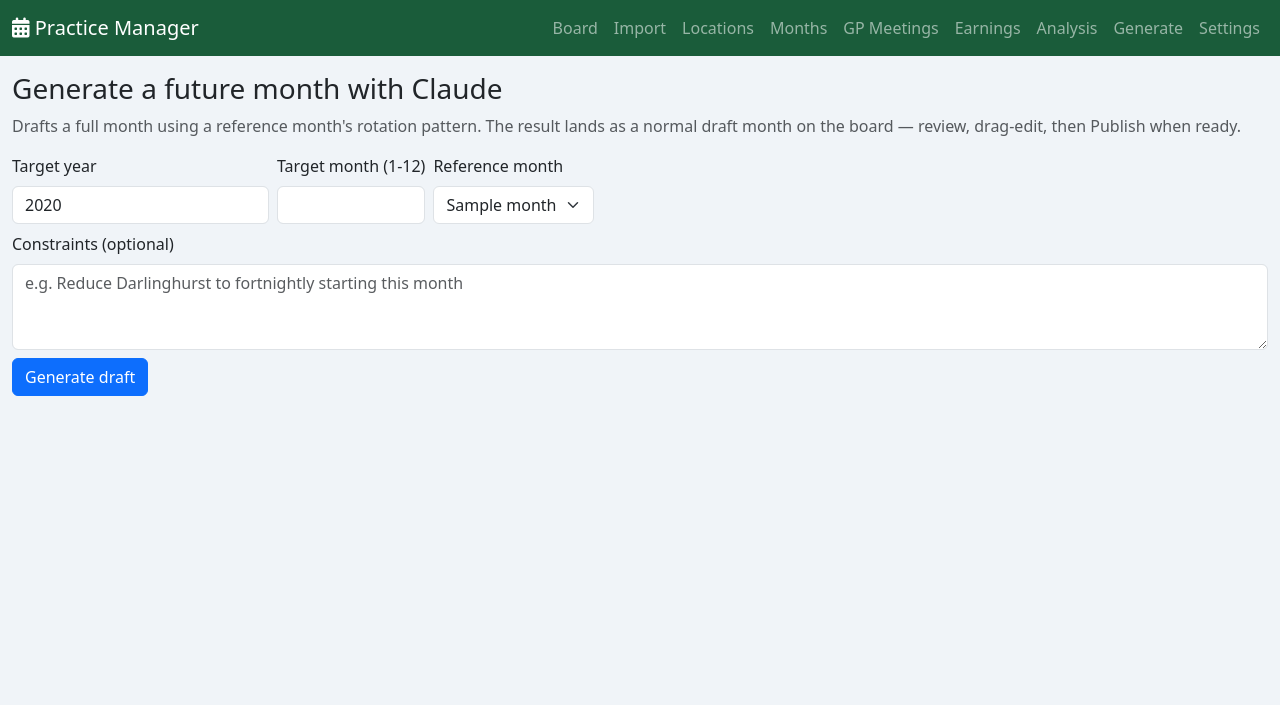
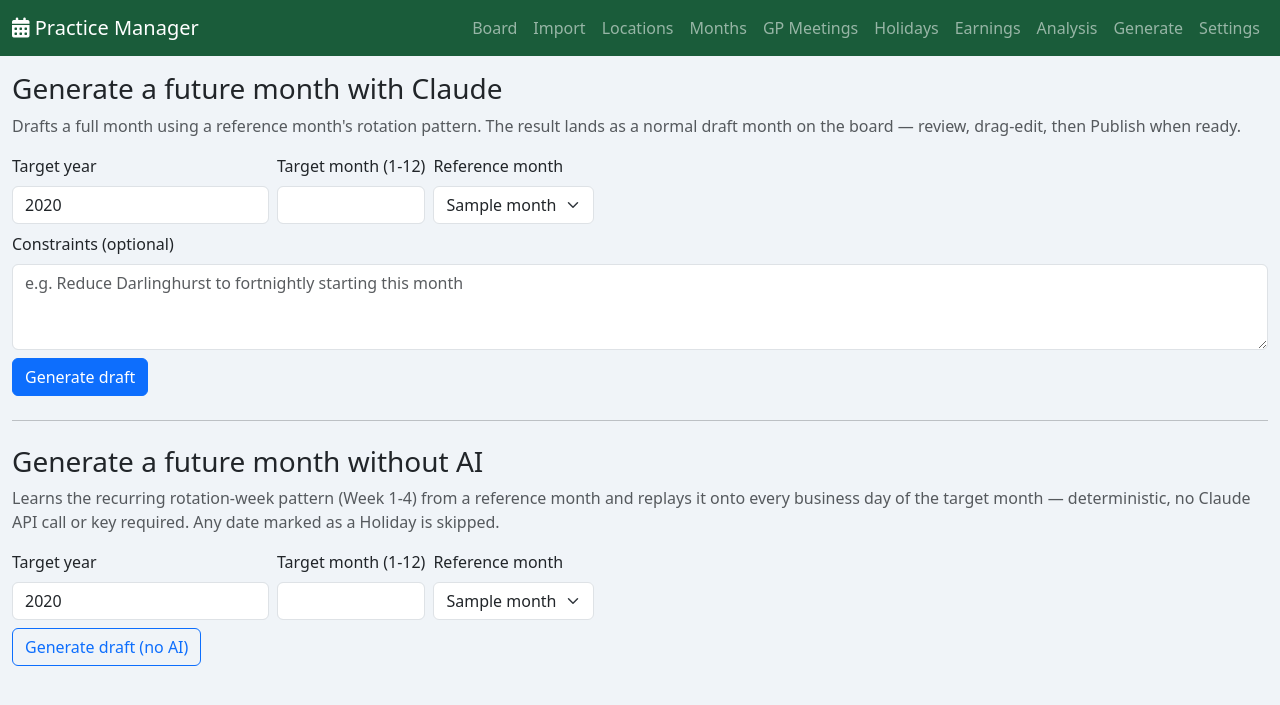
Before and after one commit to jcypowh/practice-manager, a Flask app: page /generate in a window 1280 px wide. Shown: the top 705 px of the page. Run offline with Flask 3, Linux system fonts and the light colour scheme; tables that the repository leaves empty hold one stand-in row (values such as "Sample post"); some libraries are stand-ins or nearby versions.

Commit message:
Add holiday feature and a non-AI rotation-based month generator
Holidays block off a whole day (not split AM/PM), zero its earnings
everywhere (board, earnings, analysis), and render as a distinct
diagonal-striped block. A fully-holidayed week no longer vanishes from
the board. The rotation generator replays a reference month's Week 1-4
pattern onto a target month with no Claude API call, skipping holiday
dates; fixed a duplication bug when a reference month has 5 Mondays.

```diff
--- a/app.py
+++ b/app.py
@@ -256,6 +256,13 @@ def init_db():
         created_at     TEXT DEFAULT CURRENT_TIMESTAMP,
         updated_at     TEXT DEFAULT CURRENT_TIMESTAMP
     );
+
+    CREATE TABLE IF NOT EXISTS holidays (
+        id          INTEGER PRIMARY KEY AUTOINCREMENT,
+        date        TEXT NOT NULL UNIQUE,
+        label       TEXT DEFAULT 'Holiday',
+        created_at  TEXT DEFAULT CURRENT_TIMESTAMP
+    );
     ''')
     db.commit()
 
@@ -353,6 +360,10 @@ def get_or_create_rate(db, location_id, activity):
     db.commit()
     return db.execute('SELECT * FROM location_activity_rates WHERE location_id=? AND activity=?',
                        (location_id, activity)).fetchone()
+
+
+def _holiday_dates(db):
+    return {r['date'] for r in db.execute('SELECT date FROM holidays').fetchall()}
 
 
 def get_or_create_month(db, year, month, source='import'):
@@ -448,17 +459,35 @@ def get_board_data(db, month_id):
     ''', (month_id,)).fetchall()
     rates = db.execute('SELECT * FROM location_activity_rates').fetchall()
     rate_map = {(r['location_id'], r['activity']): r for r in rates}
+    holiday_map = {r['date']: r['label'] for r in db.execute('SELECT date, label FROM holidays').fetchall()}
 
     by_date = {}
     for b in blocks:
         rate = rate_map.get((b['location_id'], b['activity']))
         color = _effective_color(rate, b['location_color'])
-        value = _effective_value(b['value_override'], rate, b['default_am_value'],
-                                  b['default_pm_value'], b['default_allday_value'], b['slot'])
+        # A holiday zeroes out earnings for that day regardless of what's scheduled -
+        # "blocked off" means the day doesn't count, even if a block technically exists there.
+        value = 0.0 if b['date'] in holiday_map else _effective_value(
+            b['value_override'], rate, b['default_am_value'], b['default_pm_value'],
+            b['default_allday_value'], b['slot'])
         value_formula = _slot_formula(rate, b['slot'])
         time_weight = _effective_time_weight(b['time_weight'], b['slot'])
         by_date.setdefault(b['date'], []).append(
             dict(b, color=color, value=value, value_formula=value_formula, time_weight_effective=time_weight))
+
+    # A business day that's entirely a holiday has no blocks at all, so it wouldn't
+    # otherwise appear in `by_date` - without this, a fully-holidayed week (e.g. a whole
+    # week of leave) would vanish from the board instead of showing as blocked off.
+    month_row = db.execute('SELECT year, month FROM months WHERE id=?', (month_id,)).fetchone()
+    if month_row:
+        first = datetime.date(month_row['year'], month_row['month'], 1)
+        next_month = datetime.date(month_row['year'] + (month_row['month'] == 12),
+                                    1 if month_row['month'] == 12 else month_row['month'] + 1, 1)
+        d = first
+        while d < next_month:
+            if d.weekday() < 5 and d.isoformat() in holiday_map:
+                by_date.setdefault(d.isoformat(), [])
+            d += datetime.timedelta(days=1)
 
     dates = sorted(by_date.keys())
     if not dates:
@@ -481,7 +510,8 @@ def get_board_data(db, month_id):
         day_blocks = by_date[d_str]
         current_week['days'][d.weekday()] = {'date': d_str, 'day_name': d.strftime('%A'), 'blocks': day_blocks,
                                               'total': sum(b['value'] for b in day_blocks),
-                                              'gp_meetings': gp_by_date.get(d_str, [])}
+                                              'gp_meetings': gp_by_date.get(d_str, []),
+                                              'holiday': holiday_map.get(d_str)}
     for w in weeks:
         days = []
         for wd in range(5):
@@ -490,7 +520,8 @@ def get_board_data(db, month_id):
             else:
                 d = w['monday'] + datetime.timedelta(days=wd)
                 days.append({'date': d.isoformat(), 'day_name': d.strftime('%A'), 'blocks': [], 'total': 0,
-                             'gp_meetings': gp_by_date.get(d.isoformat(), [])})
+                             'gp_meetings': gp_by_date.get(d.isoformat(), []),
+                             'holiday': holiday_map.get(d.isoformat())})
         w['days'] = days
         w['total'] = sum(day['total'] for day in days)
     return weeks
@@ -523,11 +554,13 @@ def compute_earnings(db, month_id):
                            WHERE b.month_id=? AND b.status != 'hold' ''', (month_id,)).fetchall()
     rates = db.execute('SELECT * FROM location_activity_rates').fetchall()
     rate_map = {(r['location_id'], r['activity']): r for r in rates}
+    holiday_dates = _holiday_dates(db)
     weekly, by_site, total = {}, {}, 0.0
     for b in blocks:
         rate = rate_map.get((b['location_id'], b['activity']))
-        value = _effective_value(b['value_override'], rate, b['default_am_value'],
-                                  b['default_pm_value'], b['default_allday_value'], b['slot'])
+        value = 0.0 if b['date'] in holiday_dates else _effective_value(
+            b['value_override'], rate, b['default_am_value'], b['default_pm_value'],
+            b['default_allday_value'], b['slot'])
         d = datetime.date.fromisoformat(b['date'])
         monday = (d - datetime.timedelta(days=d.weekday())).isoformat()
         # weekly rollup shows the real week total (may include a spillover day from an
@@ -579,6 +612,7 @@ def _compute_analysis(db, period):
 
     rates = db.execute('SELECT * FROM location_activity_rates').fetchall()
     rate_map = {(r['location_id'], r['activity']): r for r in rates}
+    holiday_dates = _holiday_dates(db)
 
     site_counts, site_totals, site_time_units = {}, {}, {}
     site_activity_counts, site_activity_totals = {}, {}
@@ -594,8 +628,9 @@ def _compute_analysis(db, period):
 
     for r in rows:
         rate = rate_map.get((r['location_id'], r['activity']))
-        value = _effective_value(r['value_override'], rate, r['default_am_value'],
-                                  r['default_pm_value'], r['default_allday_value'], r['slot'])
+        value = 0.0 if r['date'] in holiday_dates else _effective_value(
+            r['value_override'], rate, r['default_am_value'], r['default_pm_value'],
+            r['default_allday_value'], r['slot'])
         weight = _effective_time_weight(r['time_weight'], r['slot'])
         name = r['location_name']
         site_counts[name] = site_counts.get(name, 0) + 1
@@ -1107,9 +1142,48 @@ def gp_meeting_delete(meeting_id):
     return redirect(url_for('gp_meetings_page'))
 
 
+# ---------------------------------------------------------------- Holidays
+
+@app.route('/holidays')
+def holidays_page():
+    db = get_db()
+    holidays = db.execute('SELECT * FROM holidays ORDER BY date').fetchall()
+    return render_template('holidays.html', holidays=holidays)
+
+
+@app.route('/holidays/new', methods=['POST'])
+def holiday_new():
+    f = request.form
+    db = get_db()
+    start = f.get('start_date')
+    end = f.get('end_date') or start
+    label = f.get('label') or 'Holiday'
+    if not start:
+        flash('Start date is required.', 'warning')
+        return redirect(url_for('holidays_page'))
+    d, d_end = datetime.date.fromisoformat(start), datetime.date.fromisoformat(end)
+    added = 0
+    while d <= d_end:
+        db.execute('INSERT OR IGNORE INTO holidays(date, label) VALUES(?,?)', (d.isoformat(), label))
+        added += 1
+        d += datetime.timedelta(days=1)
+    db.commit()
+    flash(f'Added {added} holiday day(s).', 'success')
+    return redirect(url_for('holidays_page'))
+
+
+@app.route('/holidays/<int:holiday_id>/delete', methods=['POST'])
+def holiday_delete(holiday_id):
+    db = get_db()
+    db.execute('DELETE FROM holidays WHERE id=?', (holiday_id,))
+    db.commit()
+    flash('Holiday removed.', 'success')
+    return redirect(url_for('holidays_page'))
+
+
 # ---------------------------------------------------------------- Export / Import (full data)
 
-EXPORT_TABLES = ['locations', 'location_activity_rates', 'months', 'blocks', 'gp_meetings']
+EXPORT_TABLES = ['locations', 'location_activity_rates', 'months', 'blocks', 'gp_meetings', 'holidays']
 # claude_api_key is deliberately excluded - each deployment manages its own key.
 EXPORT_CONFIG_KEYS = ['analysis_trailing_months', 'utilization_flag_threshold', 'analysis_overbook_threshold']
 BACKUP_DIR = DATA_DIR / 'backups'
@@ -1176,6 +1250,7 @@ def import_data_page():
             db.execute('DELETE FROM months')
             db.execute('DELETE FROM locations')
             db.execute('DELETE FROM gp_meetings')
+            db.execute('DELETE FROM holidays')
 
             for loc in payload.get('locations', []):
                 cols = list(loc.keys())
@@ -1193,6 +1268,9 @@ def import_data_page():
             for gm in payload.get('gp_meetings', []):
                 cols = list(gm.keys())
                 db.execute(f'INSERT INTO gp_meetings ({",".join(cols)}) VALUES ({",".join(":" + c for c in cols)})', gm)
+            for h in payload.get('holidays', []):
+                cols = list(h.keys())
+                db.execute(f'INSERT INTO holidays ({",".join(cols)}) VALUES ({",".join(":" + c for c in cols)})', h)
             for k, v in payload.get('config', {}).items():
                 if k in EXPORT_CONFIG_KEYS:
                     db.execute('INSERT OR REPLACE INTO config(key, value) VALUES (?, ?)', (k, v))
@@ -1204,7 +1282,7 @@ def import_data_page():
 
         flash(f"Import complete - replaced everything with: {counts['locations']} locations, "
               f"{counts['location_activity_rates']} site/activity rates, {counts['months']} months, "
-              f"{counts['blocks']} blocks, {counts['gp_meetings']} GP meetings. "
+              f"{counts['blocks']} blocks, {counts['gp_meetings']} GP meetings, {counts['holidays']} holidays. "
               f"(A backup of what was here before was saved to the server's storage first.)", 'success')
         return redirect(url_for('index'))
 
@@ -1439,6 +1517,75 @@ def generate_page():
     return render_template('generate.html', months=months)
 
 
+def build_rotation_template(db, reference_month_id):
+    """Maps (rotation-week label, weekday name, slot) -> list of block templates, learned
+    from one reference month. Since the 4-week rotation repeats forever regardless of the
+    calendar, this template can be replayed onto any future month's matching weekdays
+    without needing Claude at all."""
+    rows = db.execute('''SELECT date, slot, location_id, activity, activity_raw, time_note, notes
+                          FROM blocks WHERE month_id=? AND status != 'hold' ''', (reference_month_id,)).fetchall()
+    by_key_and_monday = {}
+    for r in rows:
+        d = datetime.date.fromisoformat(r['date'])
+        monday = d - datetime.timedelta(days=d.weekday())
+        key = (week_rotation_label(monday), d.strftime('%A'), r['slot'])
+        by_key_and_monday.setdefault(key, {}).setdefault(monday, []).append(dict(r))
+    # A rotation-week label can recur twice within one reference month (e.g. a 5-Monday
+    # month like August 2026 hits "Week 2" on both Aug 3 and Aug 31) - use only the most
+    # recent occurrence so replaying the template doesn't stack duplicate blocks per slot.
+    return {key: mondays[max(mondays)] for key, mondays in by_key_and_monday.items()}
+
+
+@app.route('/generate/rotation', methods=['POST'])
+def generate_rotation_draft():
+    """Non-AI schedule draft: replays the reference month's rotation-week template onto
+    every business day of the target month. No Claude API call/key needed."""
+    db = get_db()
+    target_year = request.form.get('target_year', type=int)
+    target_month = request.form.get('target_month', type=int)
+    reference_month_id = request.form.get('reference_month_id', type=int)
+
+    existing = db.execute('SELECT id FROM months WHERE year=? AND month=?',
+                           (target_year, target_month)).fetchone()
+    if existing:
+        flash(f'{target_year}-{target_month:02d} already has a month record — pick a month with '
+              f'no existing schedule, or edit that month directly on the board.', 'warning')
+        return redirect(url_for('generate_page'))
+
+    template = build_rotation_template(db, reference_month_id)
+    if not template:
+        flash('That reference month has no schedule to learn a rotation pattern from.', 'warning')
+        return redirect(url_for('generate_page'))
+
+    holiday_dates = _holiday_dates(db)
+    label = datetime.date(target_year, target_month, 1).strftime('%B %Y')
+    cur = db.execute('''INSERT INTO months(year, month, label, status, source)
+                        VALUES(?,?,?,'draft','rotation_generated')''', (target_year, target_month, label))
+    db.commit()
+    month_id = cur.lastrowid
+
+    created = 0
+    d = datetime.date(target_year, target_month, 1)
+    while d.month == target_month:
+        if d.weekday() < 5 and d.isoformat() not in holiday_dates:
+            monday = d - datetime.timedelta(days=d.weekday())
+            rotation_label = week_rotation_label(monday)
+            day_name = d.strftime('%A')
+            for slot in ('AM', 'PM', 'All day'):
+                for entry in template.get((rotation_label, day_name, slot), []):
+                    db.execute('''INSERT INTO blocks(month_id, date, day_name, slot, location_id, activity,
+                                  activity_raw, time_note, notes, status, source)
+                                  VALUES(?,?,?,?,?,?,?,?,?, 'scheduled', 'rotation_generated')''',
+                               (month_id, d.isoformat(), day_name, slot, entry['location_id'], entry['activity'],
+                                entry['activity_raw'], entry['time_note'], entry['notes']))
+                    created += 1
+        d += datetime.timedelta(days=1)
+    db.commit()
+    flash(f'Generated {created} sessions for {label} from the rotation pattern (no API used). '
+          f'Review and edit on the board, then Publish when ready.', 'success')
+    return redirect(url_for('board', month_id=month_id))
+
+
 if __name__ == '__main__':
     init_db()
     app.run(debug=False, host='0.0.0.0', port=int(os.environ.get('PORT', 5003)))
--- a/static/style.css
+++ b/static/style.css
@@ -10,6 +10,7 @@
   --color-other: #95a5a6;
   --hold-bg: #fff8e1;
   --gp-meeting: #e91e8c;
+  --holiday: #616161;
 }
 body { background: var(--bg); }
 
@@ -36,3 +37,7 @@ body { background: var(--bg); }
 
 .gp-meeting-chip { background: var(--gp-meeting); color: #fff; border-radius: 4px; padding: 1px 4px; margin-top: 2px; font-size: .62rem; font-weight: 700; line-height: 1.3; white-space: normal; }
 .gp-meeting-chip.gp-tentative { background: repeating-linear-gradient(45deg, var(--gp-meeting), var(--gp-meeting) 6px, #c2166f 6px, #c2166f 12px); }
+
+.holiday-cell { background: repeating-linear-gradient(45deg, #eee, #eee 8px, #e2e2e2 8px, #e2e2e2 16px); vertical-align: middle !important; text-align: center; }
+.holiday-block { color: var(--holiday); font-weight: 700; font-size: .68rem; line-height: 1.4; padding: 4px; }
+.holiday-block i { display: block; font-size: 1.1rem; margin-bottom: 2px; }
--- a/templates/base.html
+++ b/templates/base.html
@@ -22,6 +22,7 @@
         <li class="nav-item"><a class="nav-link" href="{{ url_for('locations_page') }}">Locations</a></li>
         <li class="nav-item"><a class="nav-link" href="{{ url_for('months_page') }}">Months</a></li>
         <li class="nav-item"><a class="nav-link" href="{{ url_for('gp_meetings_page') }}">GP Meetings</a></li>
+        <li class="nav-item"><a class="nav-link" href="{{ url_for('holidays_page') }}">Holidays</a></li>
         <li class="nav-item"><a class="nav-link" href="{{ url_for('earnings_page') }}">Earnings</a></li>
         <li class="nav-item"><a class="nav-link" href="{{ url_for('analysis_page') }}">Analysis</a></li>
         <li class="nav-item"><a class="nav-link" href="{{ url_for('generate_page') }}">Generate</a></li>
--- a/templates/generate.html
+++ b/templates/generate.html
@@ -26,4 +26,28 @@
   </div>
   <button class="btn btn-primary" type="submit">Generate draft</button>
 </form>
+
+<hr class="my-4">
+
+<h3>Generate a future month without AI</h3>
+<p class="text-muted">Learns the recurring rotation-week pattern (Week 1-4) from a reference month and replays it onto every business day of the target month — deterministic, no Claude API call or key required. Any date marked as a Holiday is skipped.</p>
+<form method="post" action="{{ url_for('generate_rotation_draft') }}">
+  <div class="row g-2 mb-2">
+    <div class="col-auto">
+      <label class="form-label">Target year</label>
+      <input type="number" class="form-control" name="target_year" value="{{ months[0].year if months else 2026 }}" required>
+    </div>
+    <div class="col-auto">
+      <label class="form-label">Target month (1-12)</label>
+      <input type="number" class="form-control" name="target_month" min="1" max="12" required>
+    </div>
+    <div class="col-auto">
+      <label class="form-label">Reference month</label>
+      <select class="form-select" name="reference_month_id">
+        {% for m in months %}<option value="{{ m.id }}">{{ m.label }}</option>{% endfor %}
+      </select>
+    </div>
+  </div>
+  <button class="btn btn-outline-primary" type="submit">Generate draft (no AI)</button>
+</form>
 {% endblock %}
```
Also changed, not shown: templates/board.html (+8 -0 lines), templates/holidays.html (added, +35 -0 lines).
